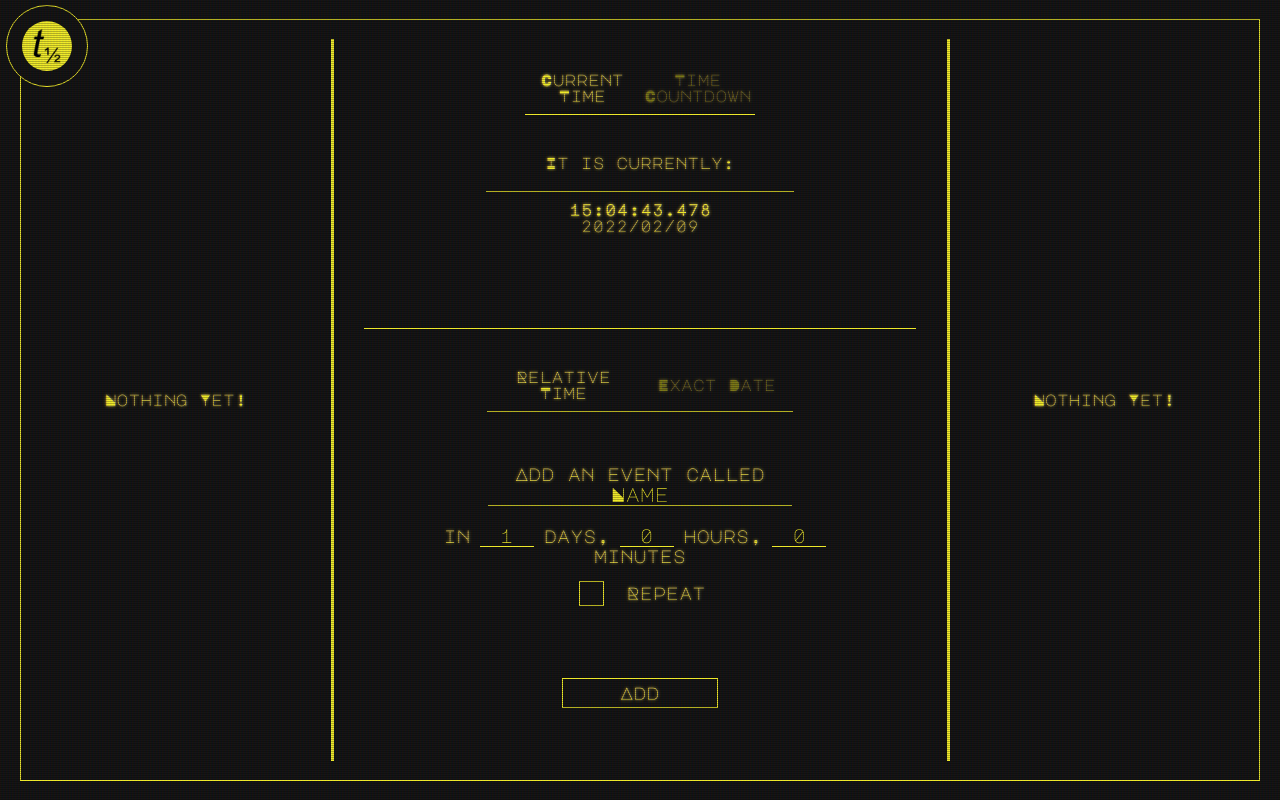
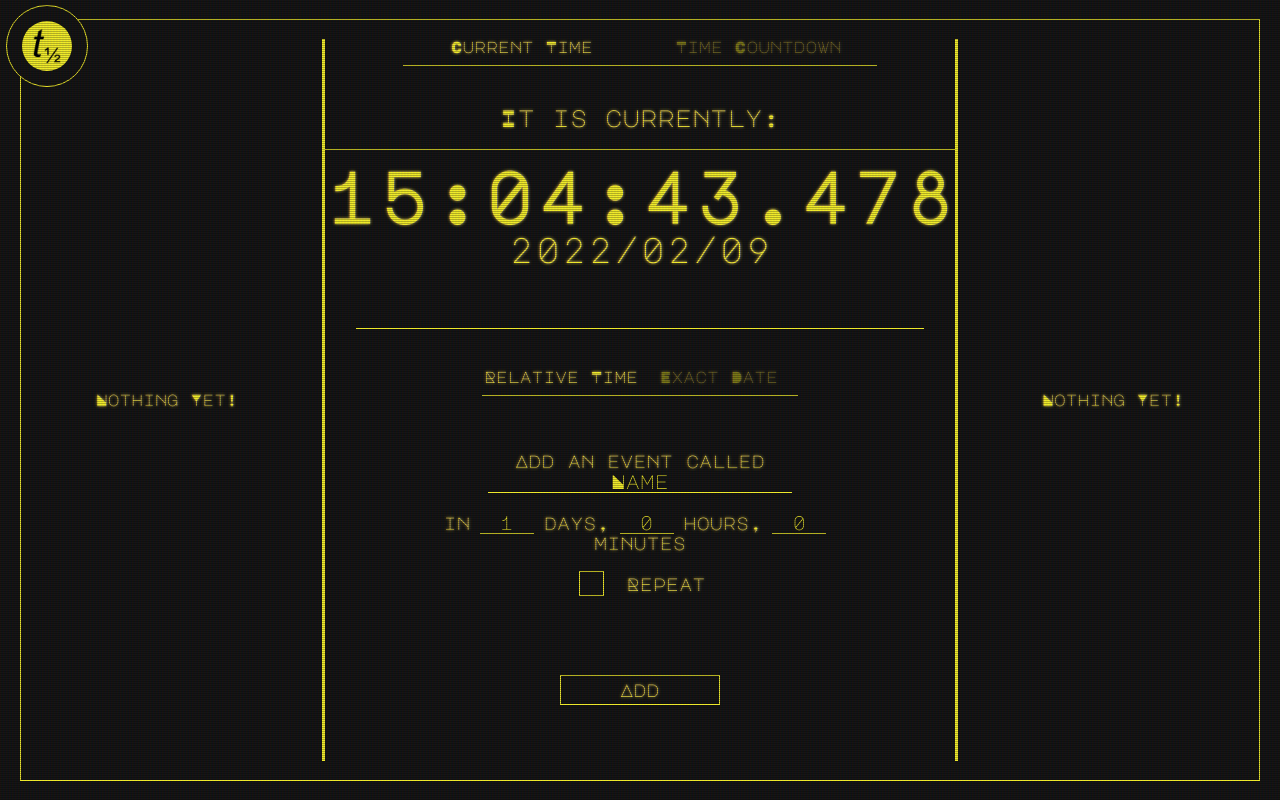
Before and after one commit to SophieSnoww/Half-Life, a React (Create React App) app: page / in a window 1280 px wide. Built offline with nearby package versions, Linux system fonts and the light colour scheme.

Commit message:
Update BigClock.css

```diff
--- a/src/Panels/Middle/Top/BigClock.css
+++ b/src/Panels/Middle/Top/BigClock.css
@@ -5,7 +5,7 @@
     align-items: center;
     justify-content: center;
 
-    --font-size: 1ch;
+    --font-size: 1;
 }
 
 @media (max-width: 1000) {
```
